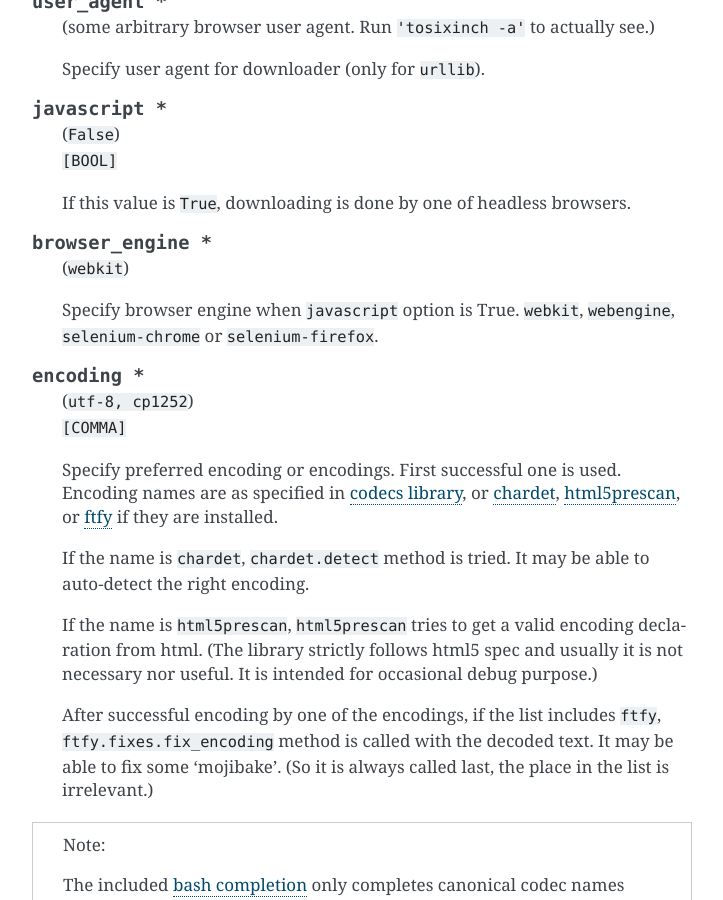
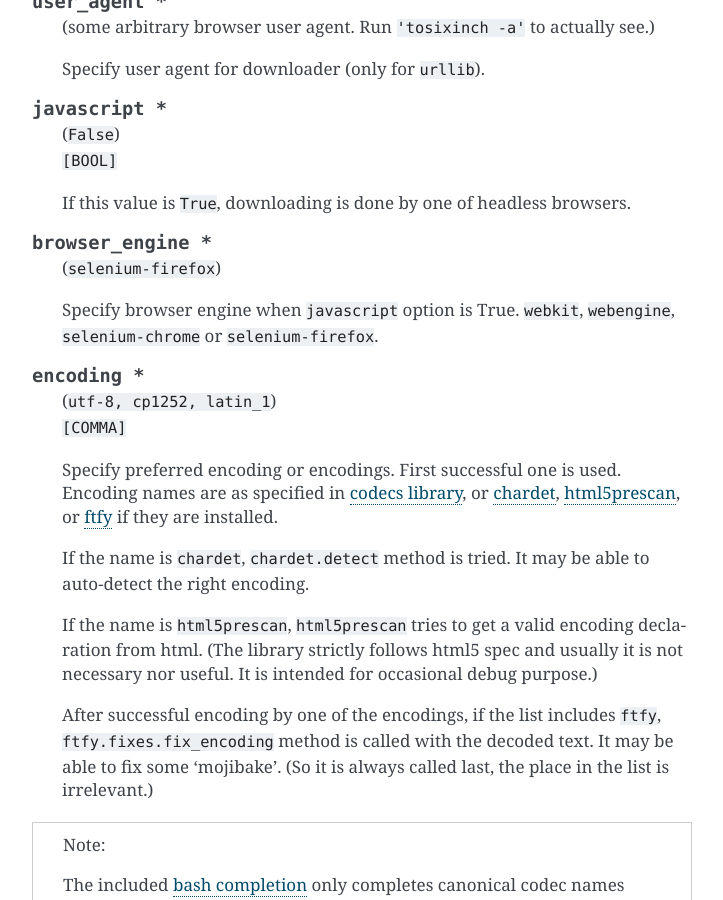
Before and after one commit to openandclose/tosixinch, a Sphinx documentation site: the page built from docs/options.rst, in a window 1280 px wide and 900 px high, scrolled down 911 px. Shown: the whole window, without its empty margins (388-1111 px from the left). Built offline with Sphinx 7.4.7, drawn with Linux system fonts in a browser that asks for light colours.

Commit message:
Document Fix wrong defaults

```diff
--- a/docs/options.rst
+++ b/docs/options.rst
@@ -61,14 +61,14 @@ General Section
 
 .. confopt:: browser_engine \*
 
-    (``webkit``)
+    (``selenium-firefox``)
 
     Specify browser engine when ``javascript`` option is True.
     ``webkit``, ``webengine``, ``selenium-chrome`` or ``selenium-firefox``.
 
 .. confopt:: encoding \*
 
-    | (``utf-8, cp1252``)
+    | (``utf-8, cp1252, latin_1``)
     | ``[COMMA]``
 
     Specify preferred encoding or encodings.
```
